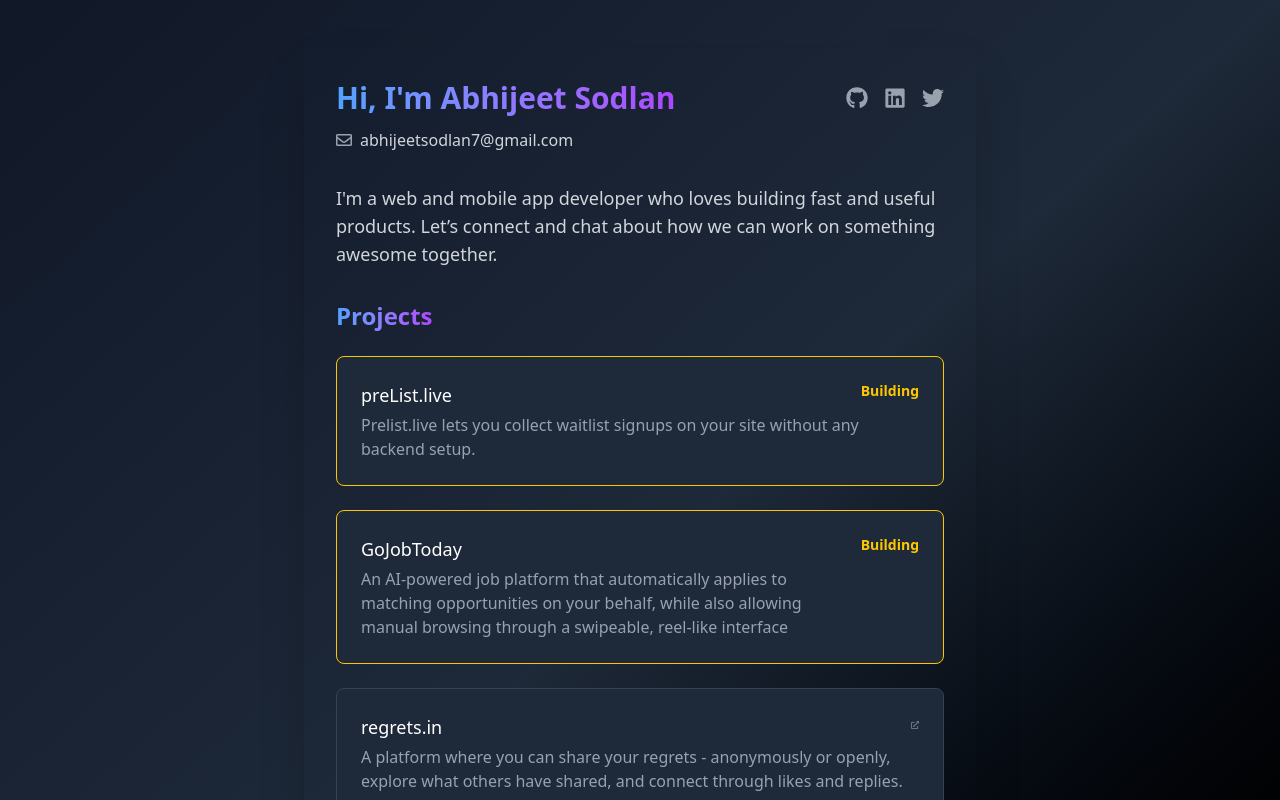
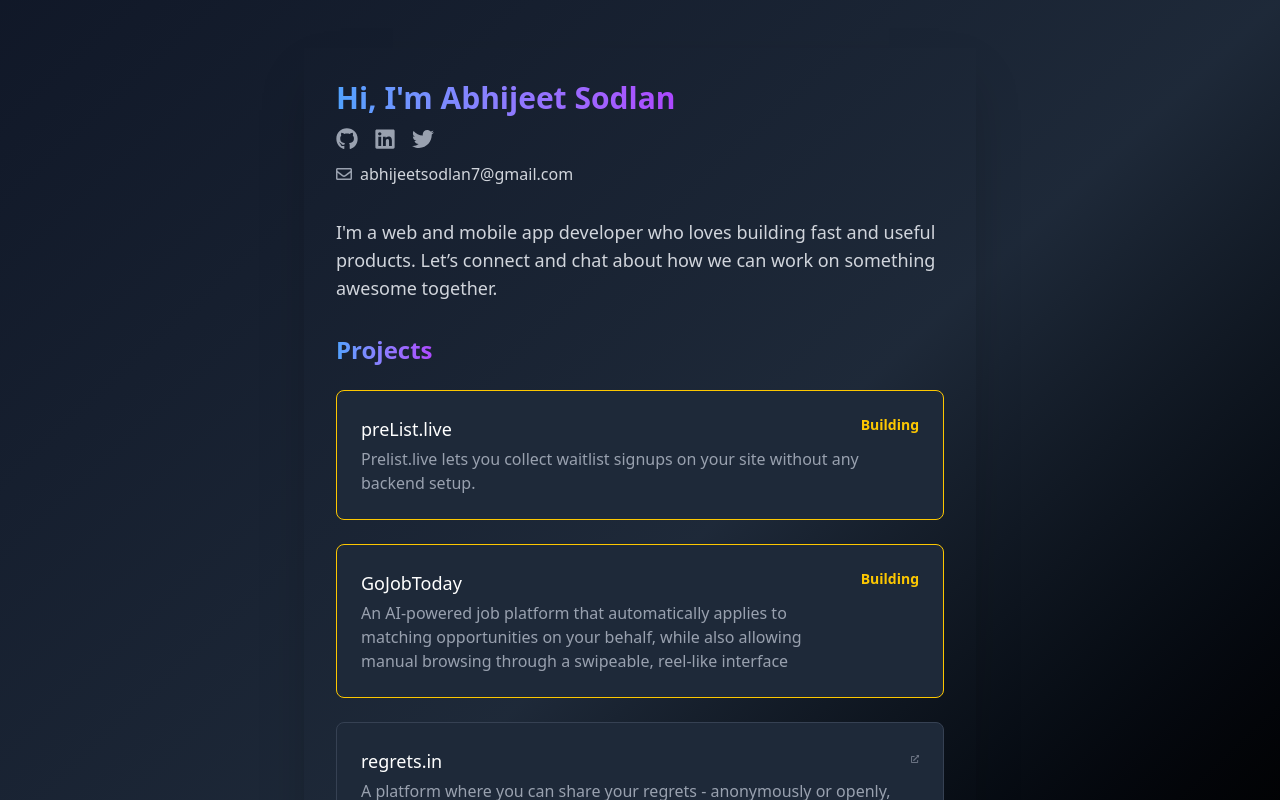
Before and after one commit to abhijeetsodlan/portfolio, a React (Vite) app: page / in a window 1280 px wide. Shown: the top 800 px of the page. Built offline with nearby package versions, Linux system fonts and the light colour scheme; the HTML template or start-up script is replaced by a standard one.

Commit message:
new changes

```diff
--- a/src/App.jsx
+++ b/src/App.jsx
@@ -11,7 +11,9 @@ const App = () => {
               <h1 className="text-3xl font-bold bg-gradient-to-r from-blue-400 to-purple-500 bg-clip-text text-transparent">
                 Hi, I'm Abhijeet Sodlan
               </h1>
-              <div className="flex space-x-4">
+            </div>
+
+            <div className="flex justify-normal space-x-4">
               <a href="https://github.com/abhijeetsodlan" target="_blank" rel="noopener noreferrer" className="text-gray-400 hover:text-white transition-all duration-300">
                 <FaGithub size={22} />
               </a>
@@ -21,7 +23,6 @@ const App = () => {
               <a href="https://twitter.com/AbhijeetSodlan" target="_blank" rel="noopener noreferrer" className="text-gray-400 hover:text-white transition-all duration-300">
                 <FaTwitter size={22} />
               </a>
-              </div>
             </div>
 
             <div className="flex items-center text-gray-300 space-x-2">
@@ -117,8 +118,6 @@ const App = () => {
                   </div>
                 </div>
               </a>
-
-
             </div>
           </section>
         </div>
```
Lines whose indentation alone changed are shown as unchanged.
